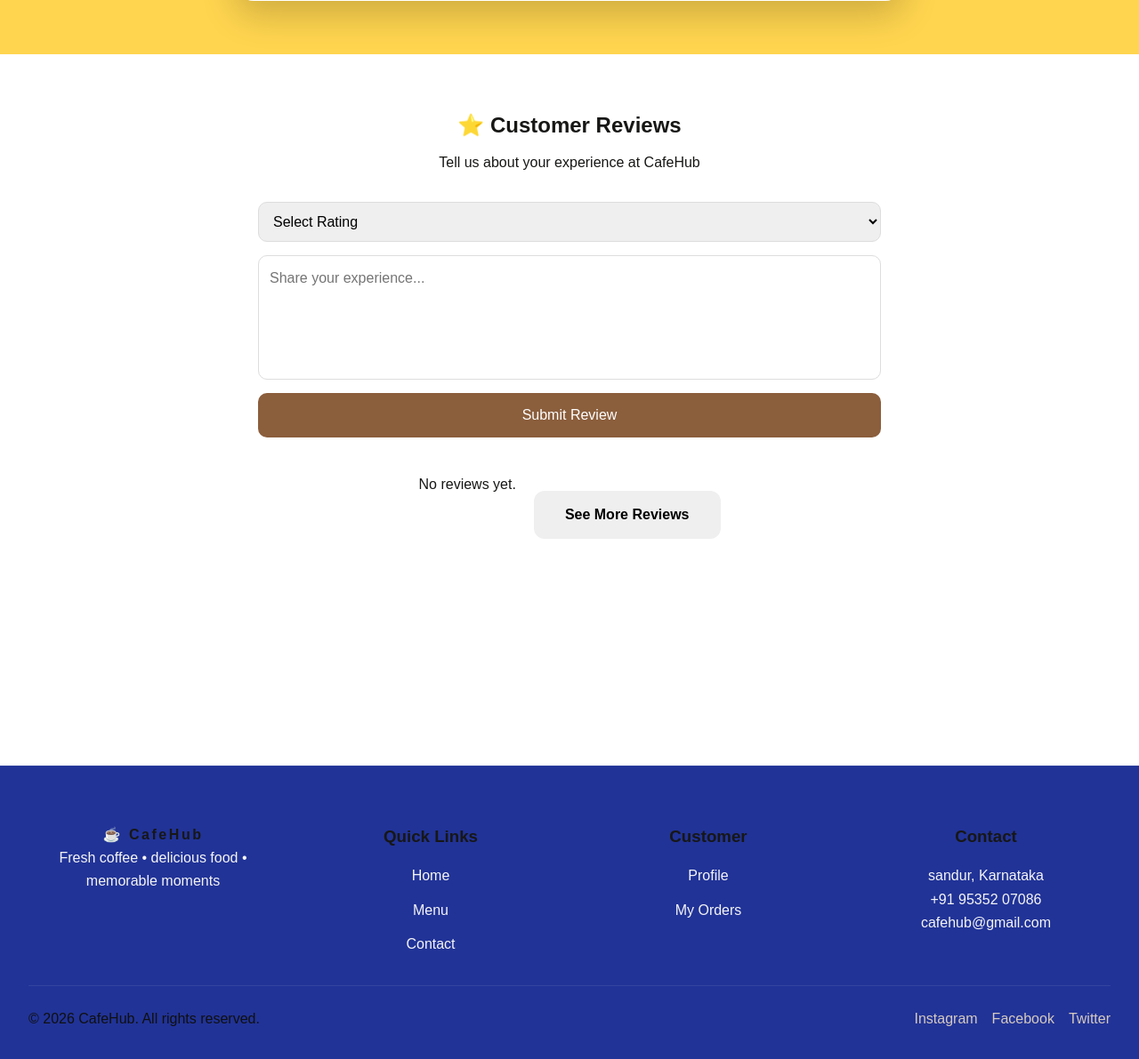
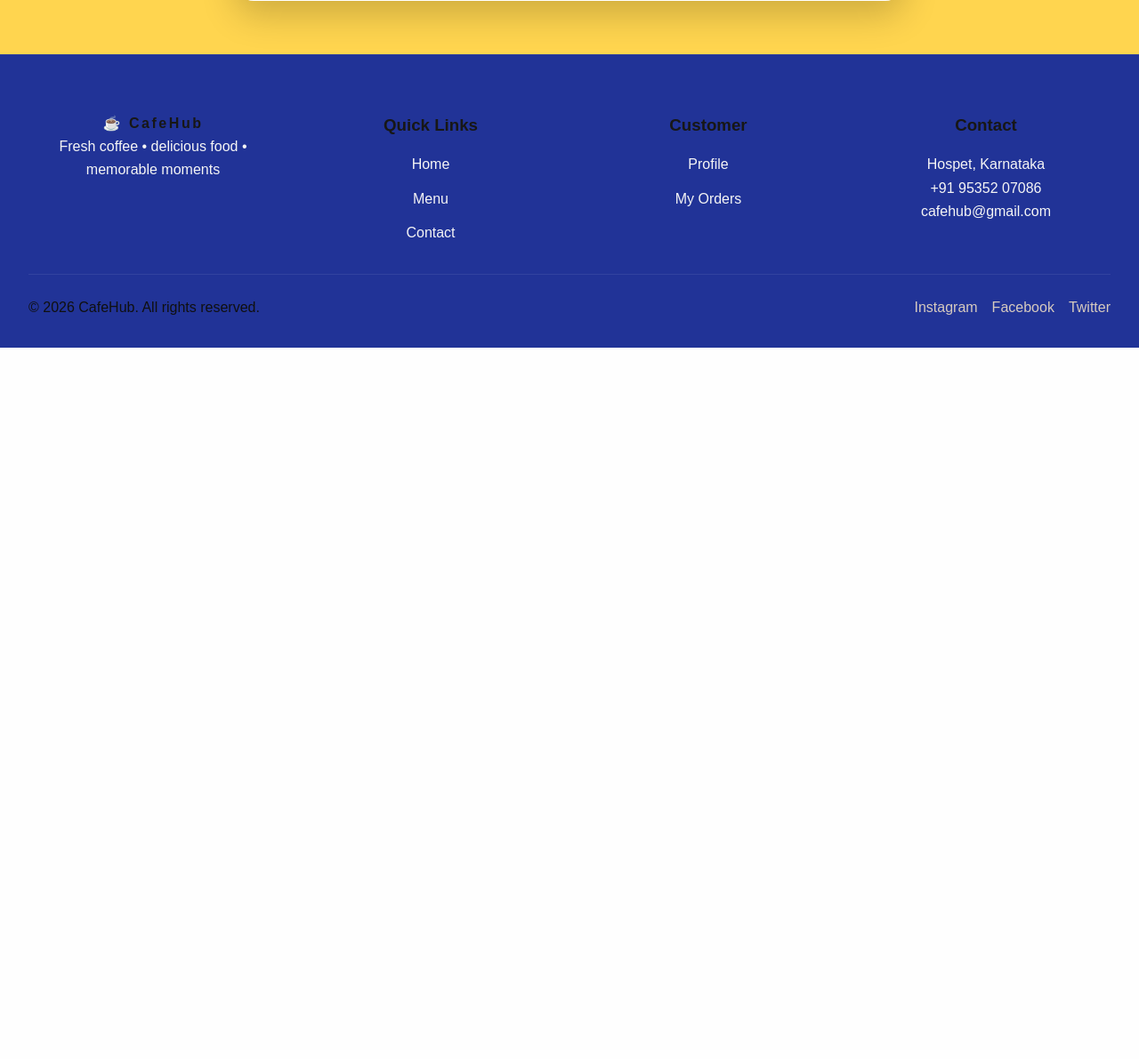
Before and after one commit to mohammadasif-27/CAFE, a Django app: page /staff/add-food/ in a window 1280 px wide. Shown: the part 743-1934 px from the top of the page at 89% size. After the commit the page ends 1134 px from the top, so only its background shows below. Run offline with Django 5.2, Linux system fonts and the light colour scheme; a user stored in the database is signed in; tables that the repository leaves empty hold one stand-in row (values such as "Sample post"); some libraries are stand-ins or nearby versions.

Commit message:
Show review section only on the home page

```diff
--- a/templates/base.html
+++ b/templates/base.html
@@ -169,7 +169,7 @@
 
     </main>
     <!-- REVIEW -->
-
+    {% if request.path == '/' %}
     <section class="reviews-section">
 
     <h2>⭐ Customer Reviews</h2>
@@ -257,6 +257,8 @@
 
 </section>
 
+    {% endif %}
+
 
     <!-- FOOTER -->
     <footer class="footer">
@@ -330,7 +332,7 @@
 
           <h3>Contact</h3>
 
-          <p>sandur, Karnataka</p>
+          <p>Hospet, Karnataka</p>
           <p>+91 95352 07086</p>
           <p>
             <a href="mailto:cafehub@gmail.com">
```
